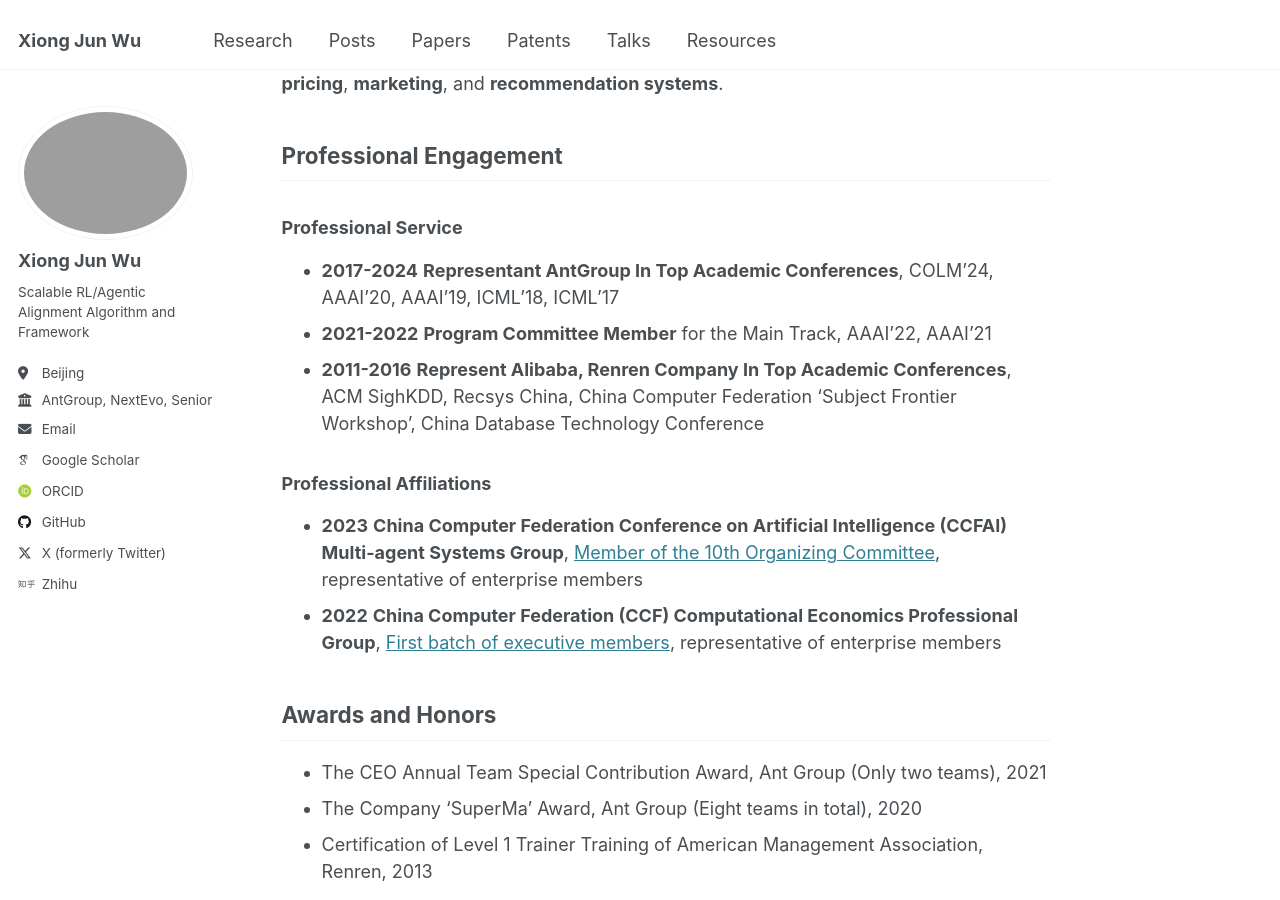
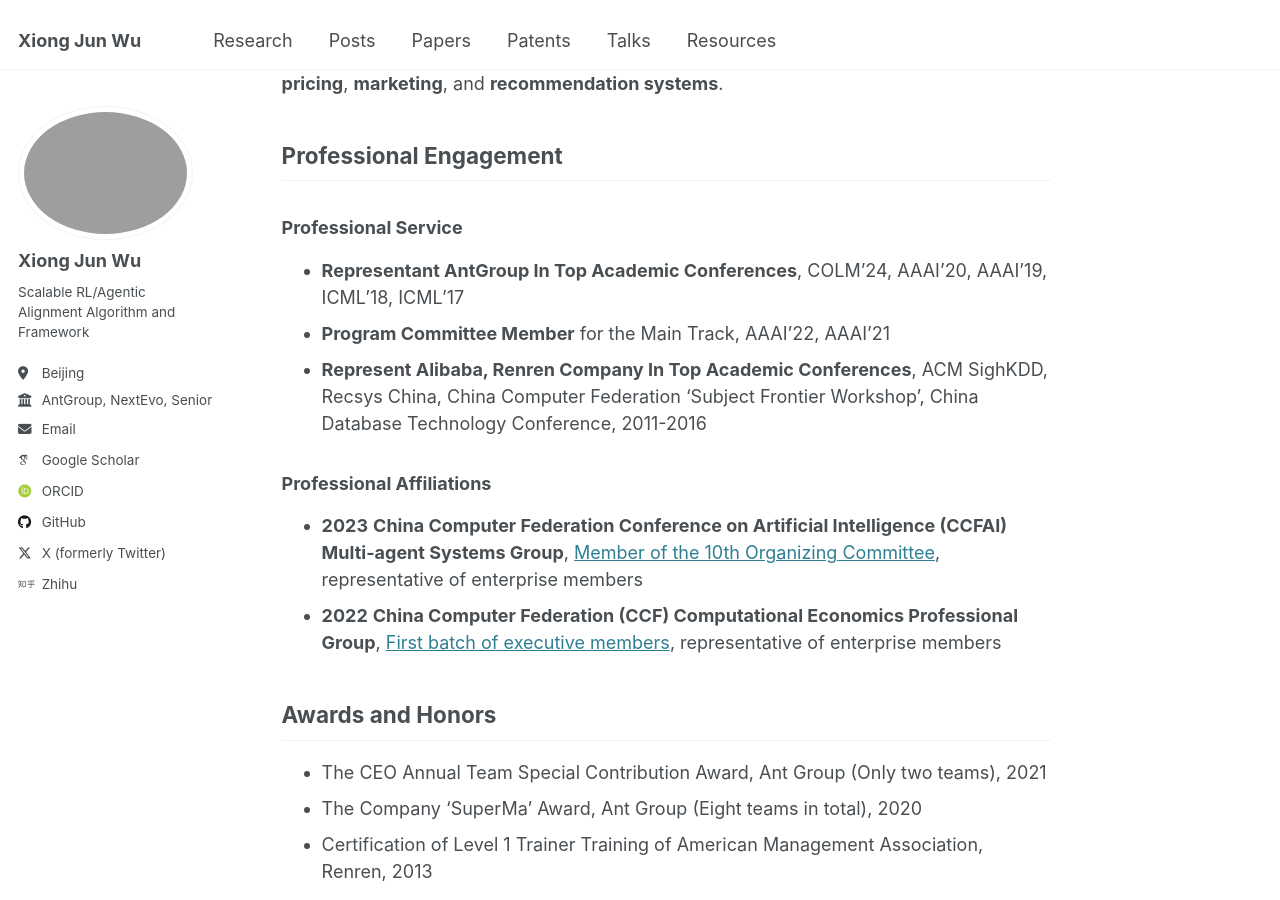
Before and after one commit to junwuxgi/junwuxgi.github.io, a Jekyll site: the page built from _pages/about.md, in a window 1280 px wide and 900 px high, scrolled down 611 px. Built offline with Jekyll 4.4.1, drawn with Linux system fonts in a browser that asks for light colours; some web fonts are replaced.

```diff
--- a/_pages/about.md
+++ b/_pages/about.md
@@ -15,9 +15,9 @@ In his prior work, **Xiong** has made valuable contributions to **reinforcement
 
 ## Professional Engagement
 ### **Professional** Service
-- **2017-2024** **Representant AntGroup In Top Academic Conferences**, COLM'24, AAAI'20, AAAI'19, ICML'18, ICML'17
-- **2021-2022** **Program Committee Member** for the Main Track, AAAI'22, AAAI'21
-- **2011-2016** **Represent Alibaba, Renren Company In Top Academic Conferences**, ACM SighKDD, Recsys China, China Computer Federation ‘Subject Frontier Workshop’, China Database Technology Conference
+- **Representant AntGroup In Top Academic Conferences**, COLM'24, AAAI'20, AAAI'19, ICML'18, ICML'17
+- **Program Committee Member** for the Main Track, AAAI'22, AAAI'21
+- **Represent Alibaba, Renren Company In Top Academic Conferences**, ACM SighKDD, Recsys China, China Computer Federation ‘Subject Frontier Workshop’, China Database Technology Conference, 2011-2016
 
 ### **Professional** Affiliations
 - **2023** **China Computer Federation Conference on Artificial Intelligence (CCFAI) Multi-agent Systems Group**, [Member of the 10th Organizing Committee](https://mp.weixin.qq.com/s/draXMk4vUmyI0YJYd6zJqg), representative of enterprise members
```
